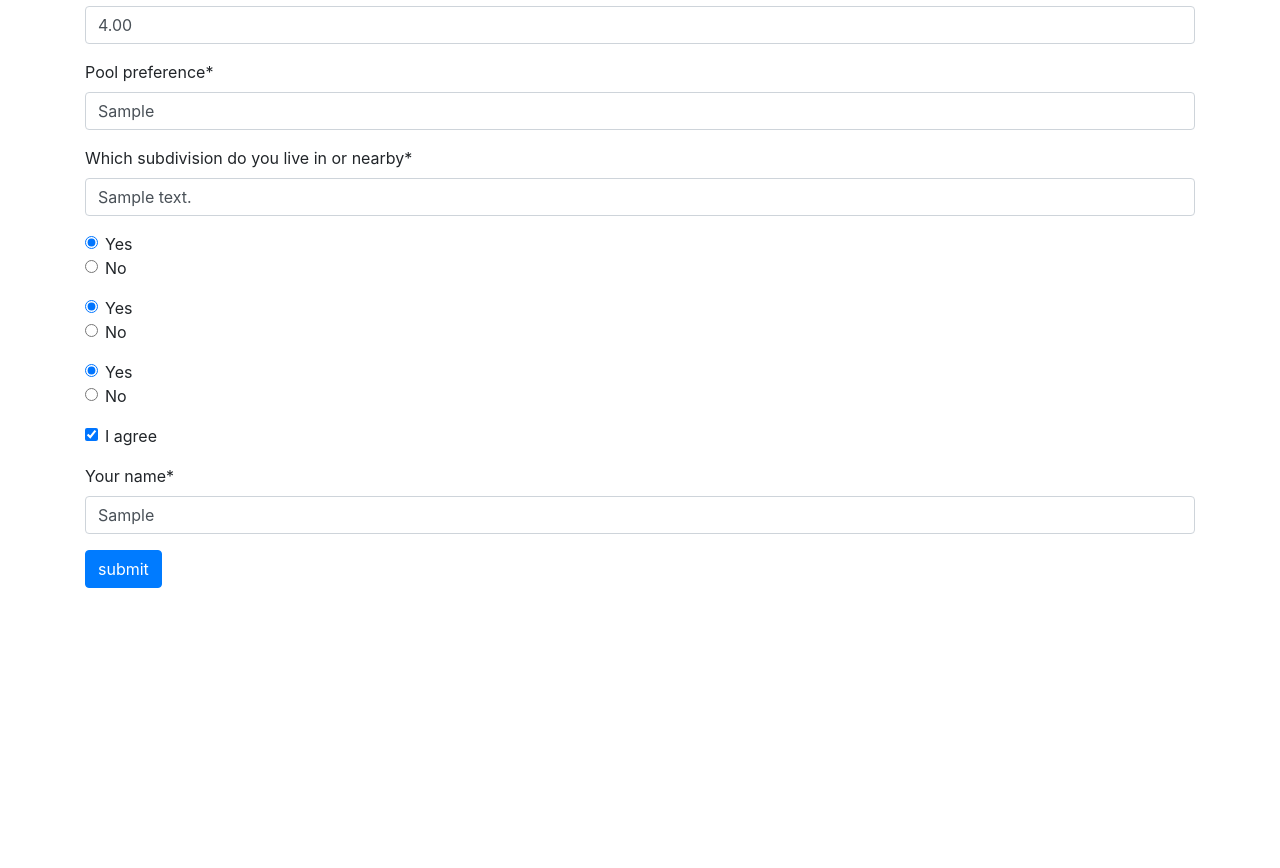
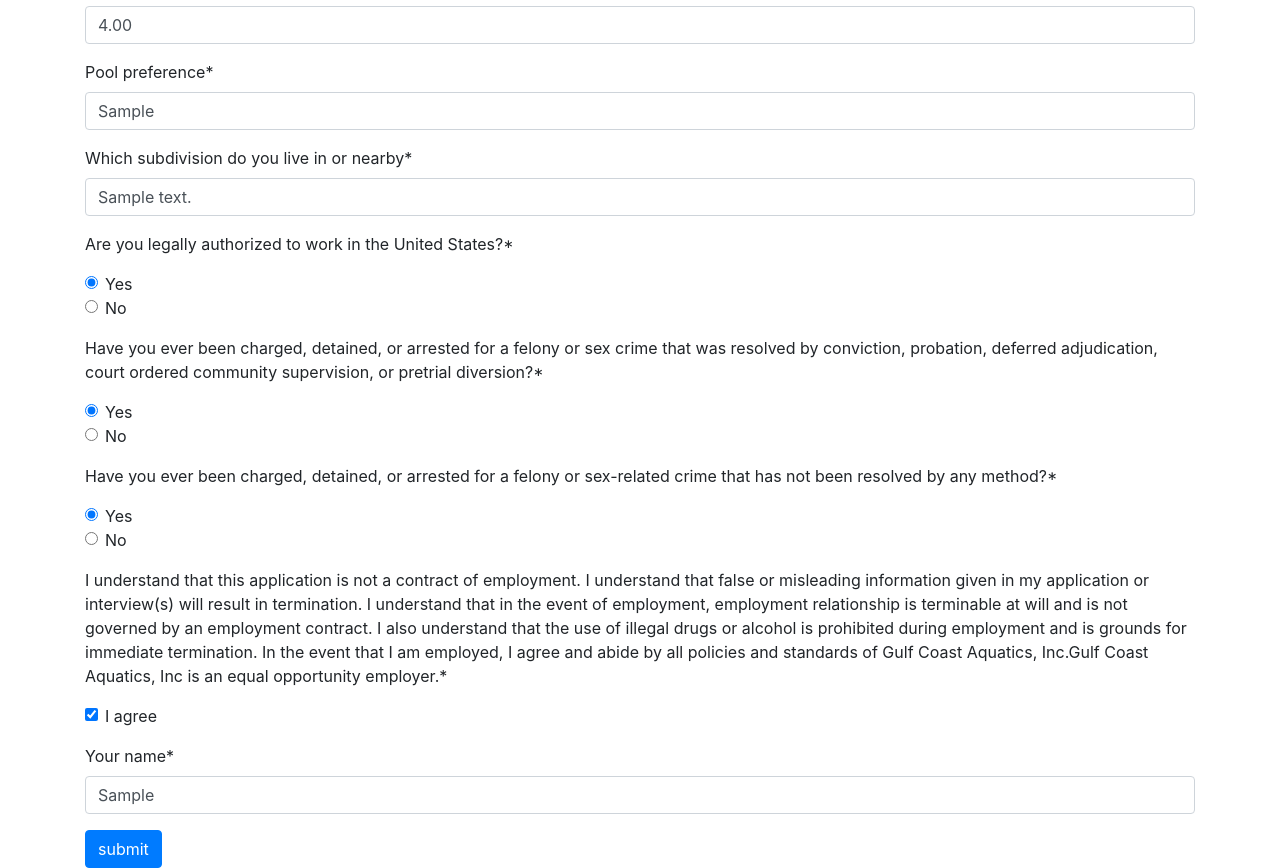
Before and after one commit to Jearce/lifeguard, a Django app: page /employee/create/ in a window 1280 px wide. Shown: the part 924-1792 px from the top of the page. Before the commit the page ends 1512 px from the top, so only its background shows below. Run offline with Django 3.2, Linux system fonts and the light colour scheme; a user stored in the database is signed in; tables that the repository leaves empty hold one stand-in row (values such as "Sample post"); some libraries are stand-ins or nearby versions.

Commit message:
Rendered form fields to add extra text for most of the boolean fields

```diff
--- a/employee/templates/employee/employee_form.html
+++ b/employee/templates/employee/employee_form.html
@@ -9,7 +9,44 @@
 <h3>Employee Form</h3>
 <form method="post" id="employee_form">
 	{% csrf_token %}
-	{{ form|crispy }}
+	{{ form.home_phone|as_crispy_field }}
+	{{ form.who_referred_you|as_crispy_field }}
+	{{ form.transportation|as_crispy_field }}
+	{{ form.applied_position|as_crispy_field }}
+	{{ form.start_date|as_crispy_field }}
+	{{ form.end_date|as_crispy_field }}
+	{{ form.work_hours_desired|as_crispy_field }}
+	{{ form.desired_pay_rate|as_crispy_field }}
+	{{ form.pool_preference|as_crispy_field }}
+	{{ form.subdivision|as_crispy_field }}
+	<p>
+		Are you legally authorized to work in the United States?*
+	</p>
+	{{ form.work_authorization |as_crispy_field }}
+	<p>
+		Have you ever been charged, detained, or arrested for a felony or
+		sex crime that was resolved by conviction, probation, deferred
+		adjudication, court ordered community supervision, or pretrial diversion?*
+	</p>
+	{{ form.charged_or_arrested|as_crispy_field }}
+	<p>
+		Have you ever been charged, detained, or arrested for a felony
+		or sex-related crime that has not been resolved by any method?*
+	</p>
+	{{ form.has_felony|as_crispy_field }}
+	<p>
+		I understand that this application is not a contract of employment.
+		I understand that false or misleading information given in my application
+		or interview(s) will result in termination. I understand that in the event
+		of employment, employment relationship is terminable at will and
+		is not governed by an employment contract. I also understand that
+		the use of illegal drugs or alcohol is prohibited during employment
+		and is grounds for immediate termination. In the event that I am employed,
+		I agree and abide by all policies and standards of
+		Gulf Coast Aquatics, Inc.Gulf Coast Aquatics, Inc is an
+		equal opportunity employer.*
+	</p>
+	{{ form.contract_employment_agreement|as_crispy_field }}
+	{{ form.electronic_signature|as_crispy_field }}
 	<input class="btn btn-primary" type="submit" value="submit">
-</form>
 {% endblock content %}
```
